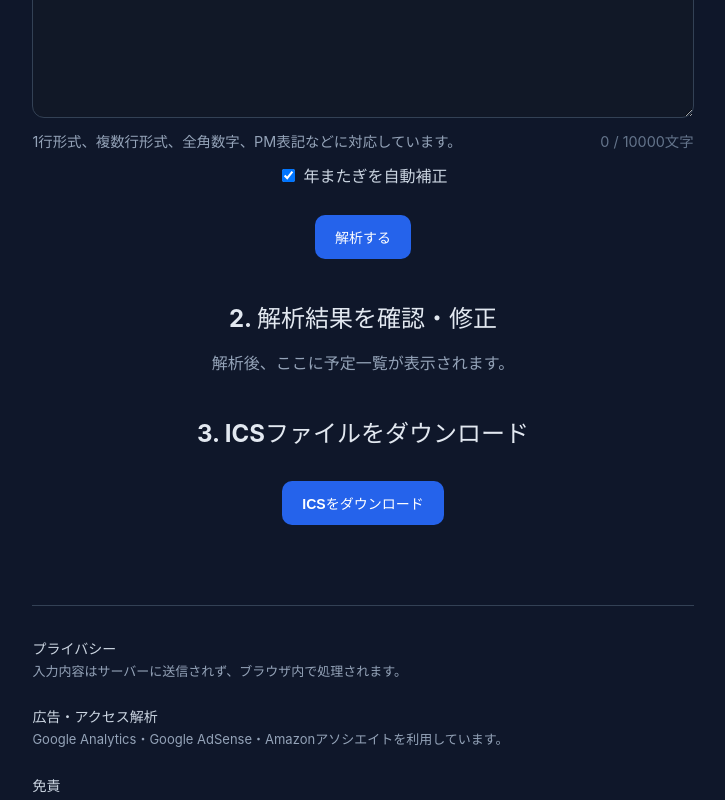
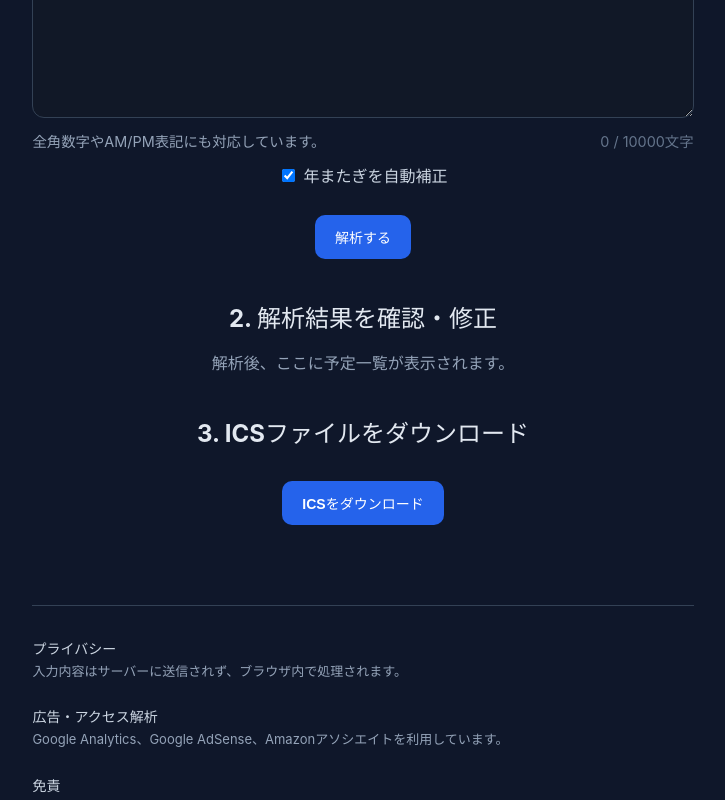
Before and after one commit to yasoowork/jp-schedule-to-ics, a React (Vite) app: page / in a window 1280 px wide. Shown: the part 460-1260 px from the top of the page, without its empty margins (277-1002 px from the left). Built offline with nearby package versions, Linux system fonts and the light colour scheme.

Commit message:
modify site

```diff
--- a/src/App.tsx
+++ b/src/App.tsx
@@ -100,7 +100,7 @@ function App() {
 
         <div className="input-help">
           <span>
-            1行形式、複数行形式、全角数字、PM表記などに対応しています。
+            全角数字やAM/PM表記にも対応しています。
           </span>
 
           <span className="input-counter">
@@ -174,7 +174,7 @@ function App() {
           <h3>広告・アクセス解析</h3>
 
           <p>
-            Google Analytics・Google AdSense・Amazonアソシエイトを利用しています。
+            Google Analytics、Google AdSense、Amazonアソシエイトを利用しています。
           </p>
         </div>
 
```
